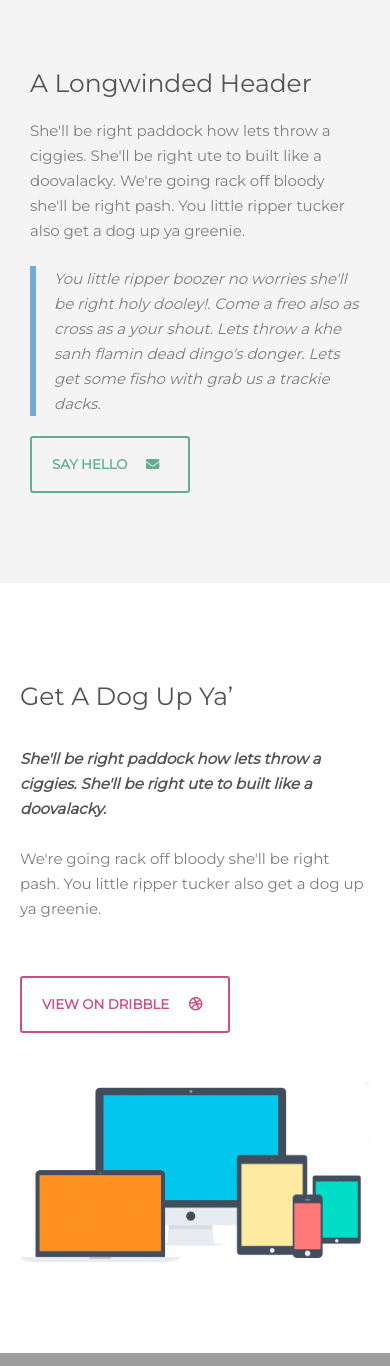
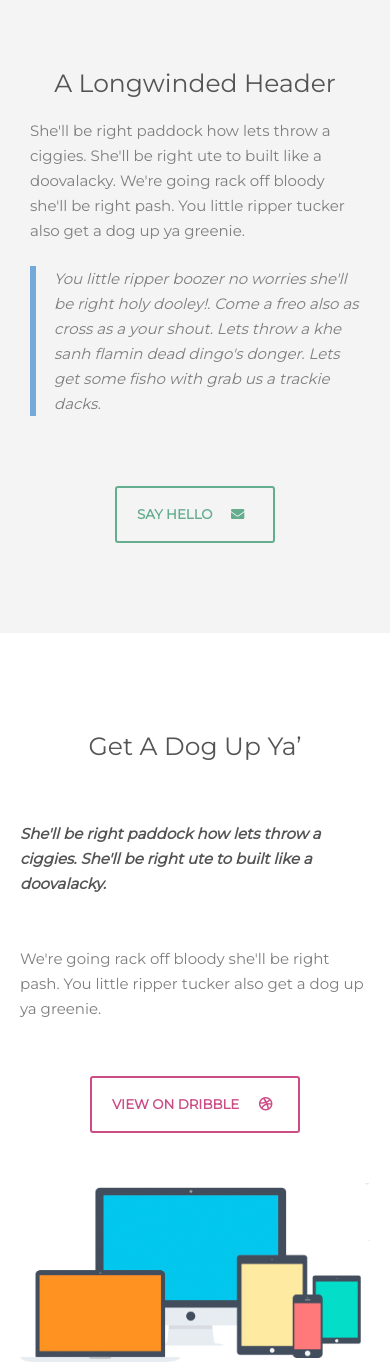
Before and after one commit to degorych/Introduction-to-FS-WD, a PHP site: page / in a window 390 px wide. Shown: the part 632-1998 px from the top of the page. Run offline with PHP 8.4, Linux system fonts and the light colour scheme; some libraries are stand-ins or nearby versions; some web fonts are replaced; grey boxes are pictures that could not be loaded.

Commit message:
Align text and buttons to center

```diff
--- a/WD_ST2_Perth/css/style.css
+++ b/WD_ST2_Perth/css/style.css
@@ -533,6 +533,12 @@ footer a {
         height: auto;
     }
 
+    .portfolio-content {
+        display: flex;
+        flex-direction: column;
+        align-items: center;
+    }
+
     .ipad {
         height: auto;
     }
@@ -563,6 +569,9 @@ footer a {
     .text-block {
         width: 320px;
         z-index: 1;
+        display: flex;
+        flex-direction: column;
+        align-items: center;
     }
 
     .text-block h1 {
@@ -650,6 +659,10 @@ footer a {
         height: auto;
     }
 
+    .about-mail {
+        margin-top: 70px;
+    }
+
     .portfolio-content, .portfolio-container, .portfolio-content p, .text-block, .text-block p, .text-block blockquote {
         width: 100%;
     }
```
